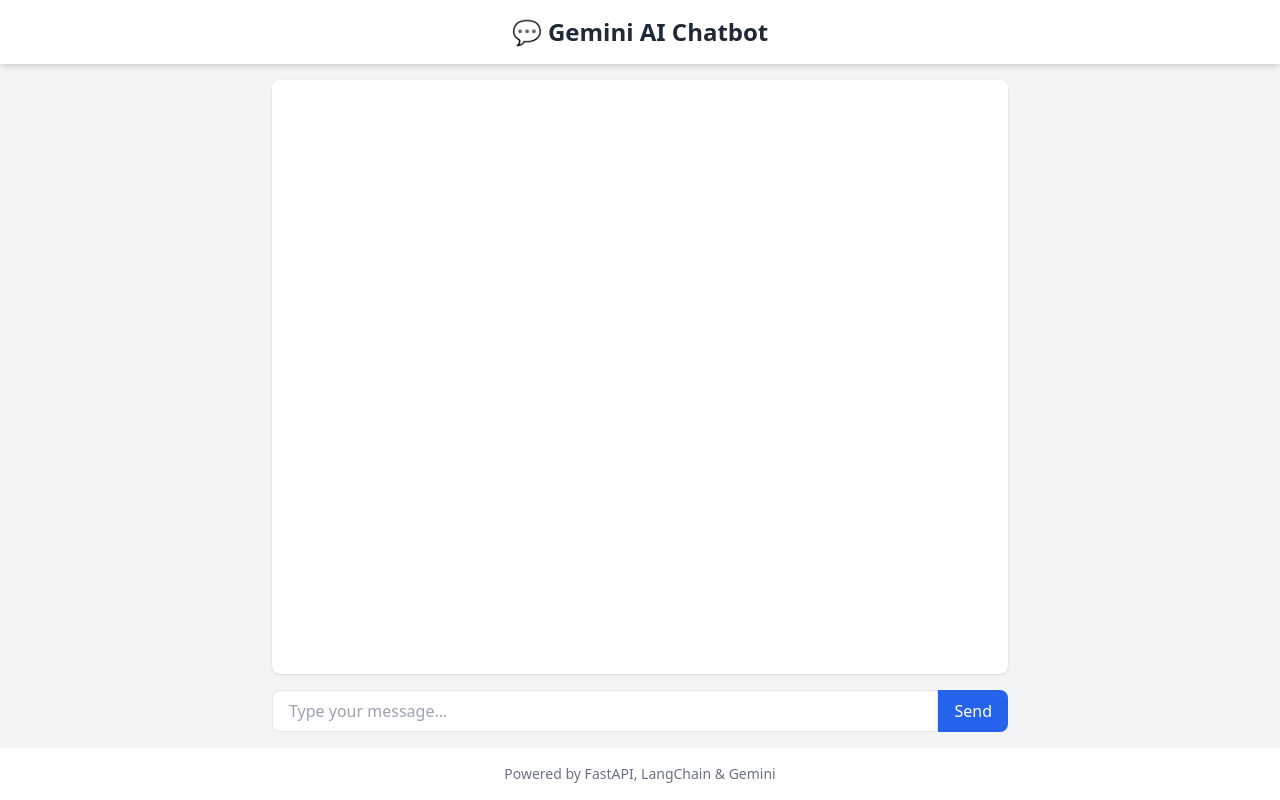
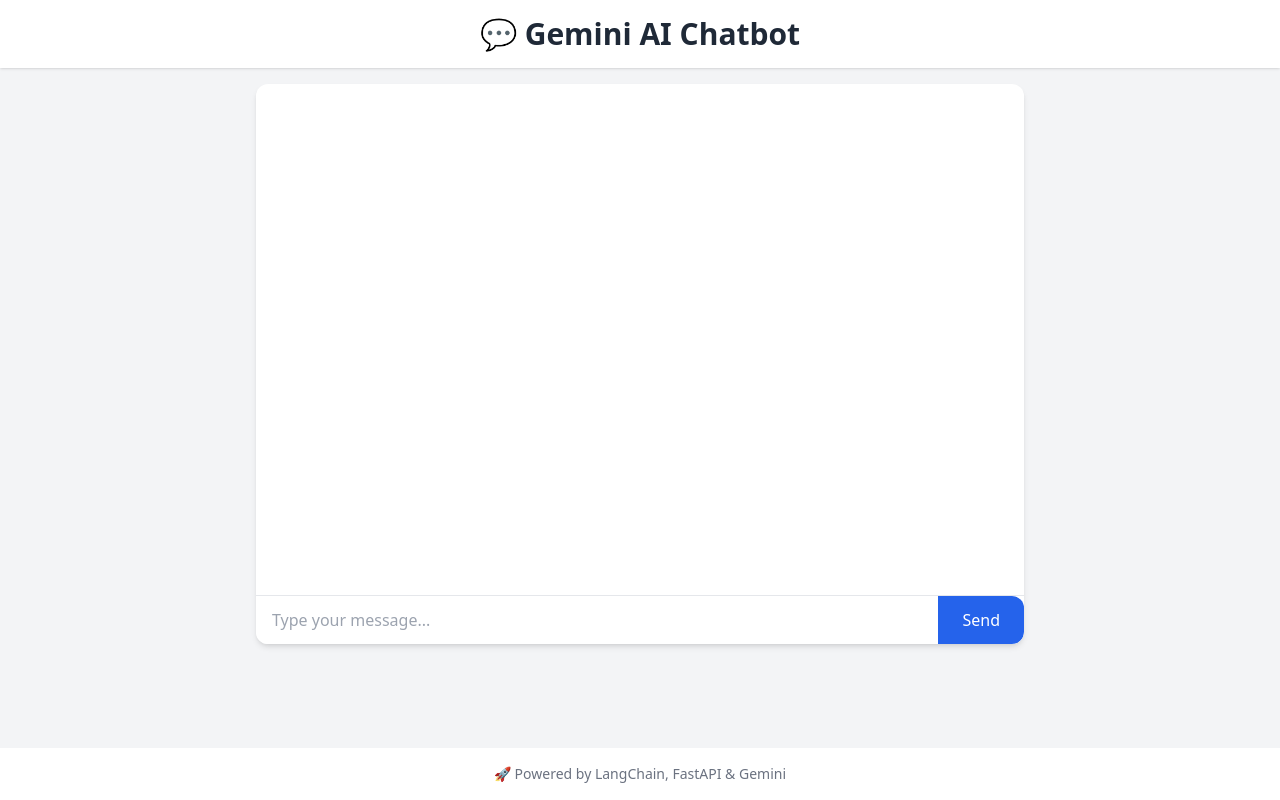
Before and after one commit to Srinath991/AI-Chat-App, a FastAPI app: page / in a window 1280 px wide. Run offline with FastAPI, Linux system fonts and the light colour scheme; some libraries are stand-ins or nearby versions.

Commit message:
UI modification

```diff
--- a/templates/index.html
+++ b/templates/index.html
@@ -3,66 +3,96 @@
   <head>
     <meta charset="UTF-8" />
     <meta name="viewport" content="width=device-width, initial-scale=1.0" />
-  <title>AI Chatbot</title>
+    <title>Gemini Chatbot</title>
     <script src="https://cdn.tailwindcss.com"></script>
   </head>
-<body class="flex flex-col min-h-screen">
 
-  <header class="bg-white shadow-md p-4">
-    <h1 class="text-2xl font-bold text-center text-gray-800">💬 Gemini AI Chatbot</h1>
+  <body class="flex flex-col min-h-screen text-gray-800">
+    <!-- Header -->
+    <header class="bg-white shadow p-4">
+      <h1 class="text-2xl md:text-3xl font-bold text-center">💬 Gemini AI Chatbot</h1>
     </header>
 
-  <main class="flex-1 p-4 flex flex-col max-w-3xl mx-auto w-full">
-    <div id="chat-box" class="flex-1 bg-white rounded-lg shadow p-4 mb-4 h-[500px] overflow-y-auto">
-      <!-- Chat messages will appear here -->
+    <!-- Main -->
+    <main class="flex-1 flex flex-col items-center p-4">
+      <div class="w-full max-w-3xl flex flex-col h-[70vh] bg-white shadow-md rounded-xl overflow-hidden">
+        <div id="chat-box" class="flex-1 p-4 overflow-y-auto space-y-4">
+          <!-- Chat messages go here -->
         </div>
-
-    <form id="chat-form" class="flex">
+        <div id="loading" class="hidden p-4 text-center text-gray-500 text-sm">
+          <svg class="inline w-6 h-6 animate-spin mr-2 text-blue-600" xmlns="http://www.w3.org/2000/svg" fill="none" viewBox="0 0 24 24">
+            <circle class="opacity-25" cx="12" cy="12" r="10" stroke="currentColor" stroke-width="4"></circle>
+            <path class="opacity-75" fill="currentColor" d="M4 12a8 8 0 018-8v8H4z"></path>
+          </svg>
+          Thinking...
+        </div>
+        <form id="chat-form" class="flex border-t border-gray-200">
           <input
             type="text"
             id="user-input"
             placeholder="Type your message..."
-        class="flex-1 border rounded-l-lg px-4 py-2 focus:outline-none"
+            class="flex-1 px-4 py-3 text-base focus:outline-none"
             required
           />
           <button
             type="submit"
-        class="bg-blue-600 text-white px-4 py-2 rounded-r-lg hover:bg-blue-700"
+            class="bg-blue-600 text-white px-6 py-3 hover:bg-blue-700 transition rounded-r-xl"
           >
             Send
           </button>
         </form>
+      </div>
     </main>
 
+    <!-- Footer -->
     <footer class="bg-white p-4 text-center text-sm text-gray-500">
-    Powered by FastAPI, LangChain & Gemini
+      🚀 Powered by LangChain, FastAPI & Gemini
     </footer>
 
+    <!-- Script -->
     <script>
-    const form = document.getElementById('chat-form');
-    const input = document.getElementById('user-input');
-    const chatBox = document.getElementById('chat-box');
+      const form = document.getElementById("chat-form");
+      const input = document.getElementById("user-input");
+      const chatBox = document.getElementById("chat-box");
+      const loading = document.getElementById("loading");
 
-    form.addEventListener('submit', async (e) => {
+      function addMessage(content, side = "right") {
+        const div = document.createElement("div");
+        div.className = `flex ${side === "right" ? "justify-end" : "justify-start"}`;
+        div.innerHTML = `
+          <div class="max-w-xs md:max-w-sm rounded-xl px-4 py-2 ${
+            side === "right"
+              ? "bg-blue-600 text-white"
+              : "bg-gray-200 text-gray-900"
+          } shadow-sm">
+            ${content}
+          </div>`;
+        chatBox.appendChild(div);
+        chatBox.scrollTop = chatBox.scrollHeight;
+      }
+
+      form.addEventListener("submit", async (e) => {
         e.preventDefault();
-      const message = input.value;
-      if (!message.trim()) return;
+        const message = input.value.trim();
+        if (!message) return;
+        addMessage(message, "right");
+        input.value = "";
+        loading.classList.remove("hidden");
 
-      // Display user message
-      chatBox.innerHTML += `<div class="mb-2 text-right"><span class="bg-blue-100 text-blue-900 rounded p-2 inline-block">${message}</span></div>`;
-      input.value = "";
-
-      const response = await fetch('/chat', {
-        method: 'POST',
-        headers: { 'Content-Type': 'application/json' },
-        body: JSON.stringify({ message: message, session_id: "default" })
+        try {
+          const response = await fetch("/chat", {
+            method: "POST",
+            headers: { "Content-Type": "application/json" },
+            body: JSON.stringify({ message: message, session_id: "default" }),
           });
 
           const data = await response.json();
-
-      // Display AI reply
-      chatBox.innerHTML += `<div class="mb-2 text-left"><span class="bg-gray-200 text-gray-900 rounded p-2 inline-block">${data.reply}</span></div>`;
-      chatBox.scrollTop = chatBox.scrollHeight;
+          addMessage(data.reply, "left");
+        } catch (err) {
+          addMessage("⚠️ Error connecting to the server.", "left");
+        } finally {
+          loading.classList.add("hidden");
+        }
       });
     </script>
   </body>
```
Lines whose indentation alone changed are shown as unchanged.
